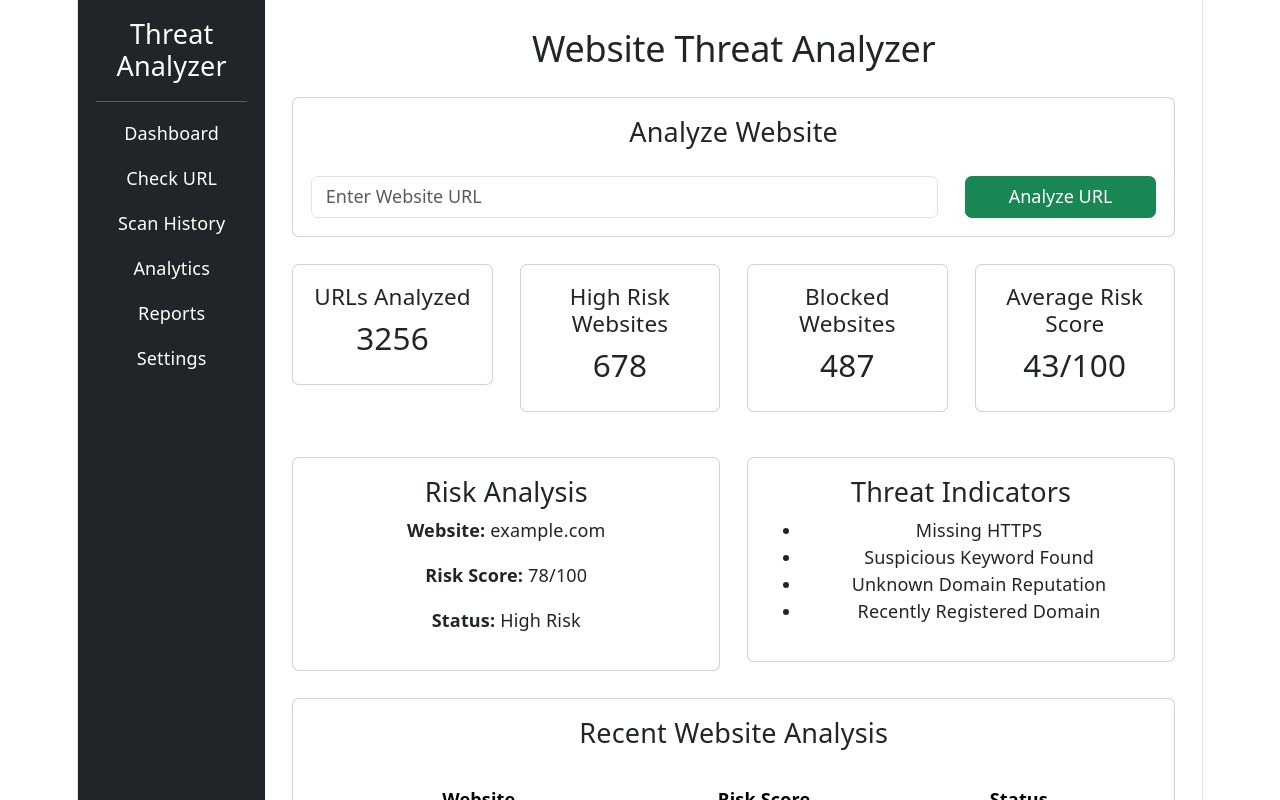
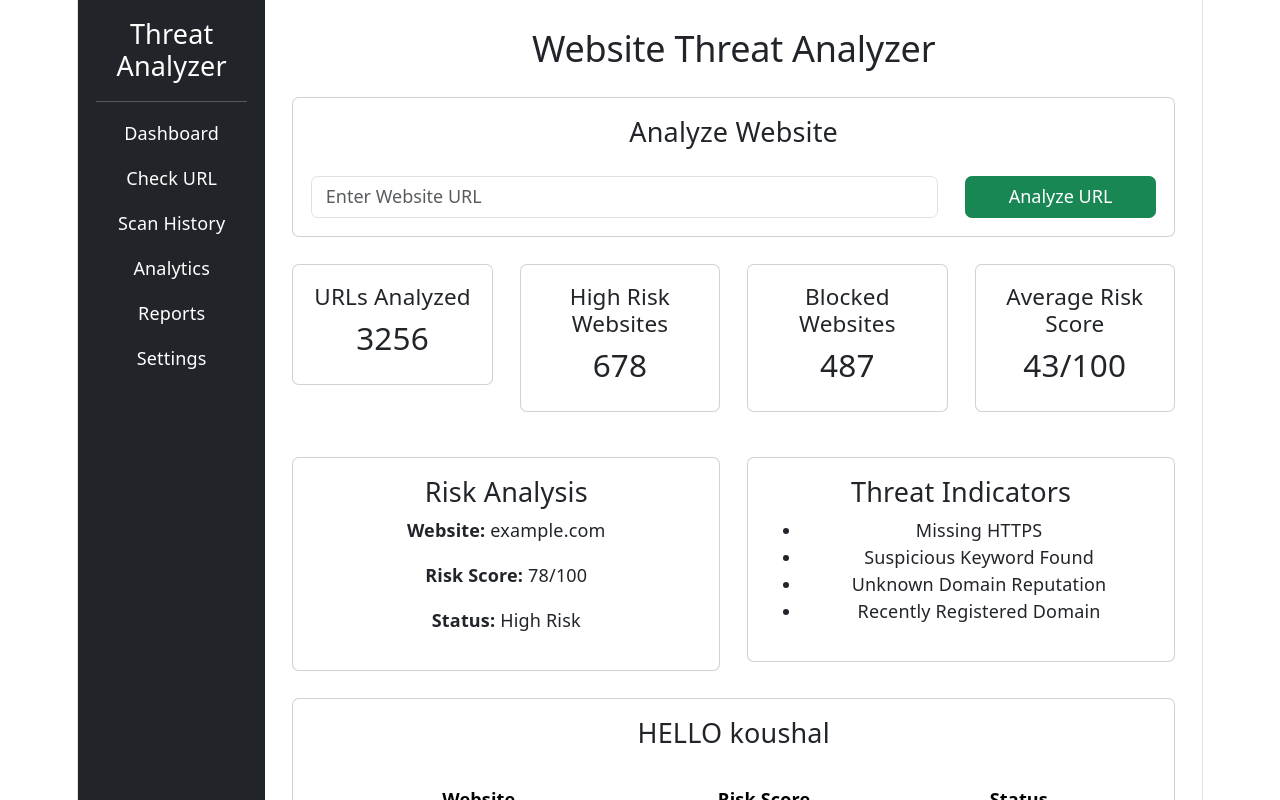
Before and after one commit to koushalmandal/website-threat-analyser, a React (Vite) app: page / in a window 1280 px wide. Shown: the top 800 px of the page. Built offline with nearby package versions, Linux system fonts and the light colour scheme.

Commit message:
Your message

```diff
--- a/src/App.jsx
+++ b/src/App.jsx
@@ -111,7 +111,7 @@ function App() {
 
           {/* Recent Website Analysis */}
           <div className="card p-3 mt-4">
-            <h4>Recent Website Analysis</h4>
+            <h4>HELLO koushal</h4>
 
             <table className="table mt-3">
               <thead>
@@ -144,7 +144,7 @@ function App() {
             </table>
           </div>
 
-          <div className="card p-3 mt-4 mb-4">
+            <div className="card p-3 mt-4 mb-4">
             <h4>AI Recommendation</h4>
 
             <p>
@@ -160,5 +160,4 @@ function App() {
     </div>
   );
 }
-
 export default App;
```
